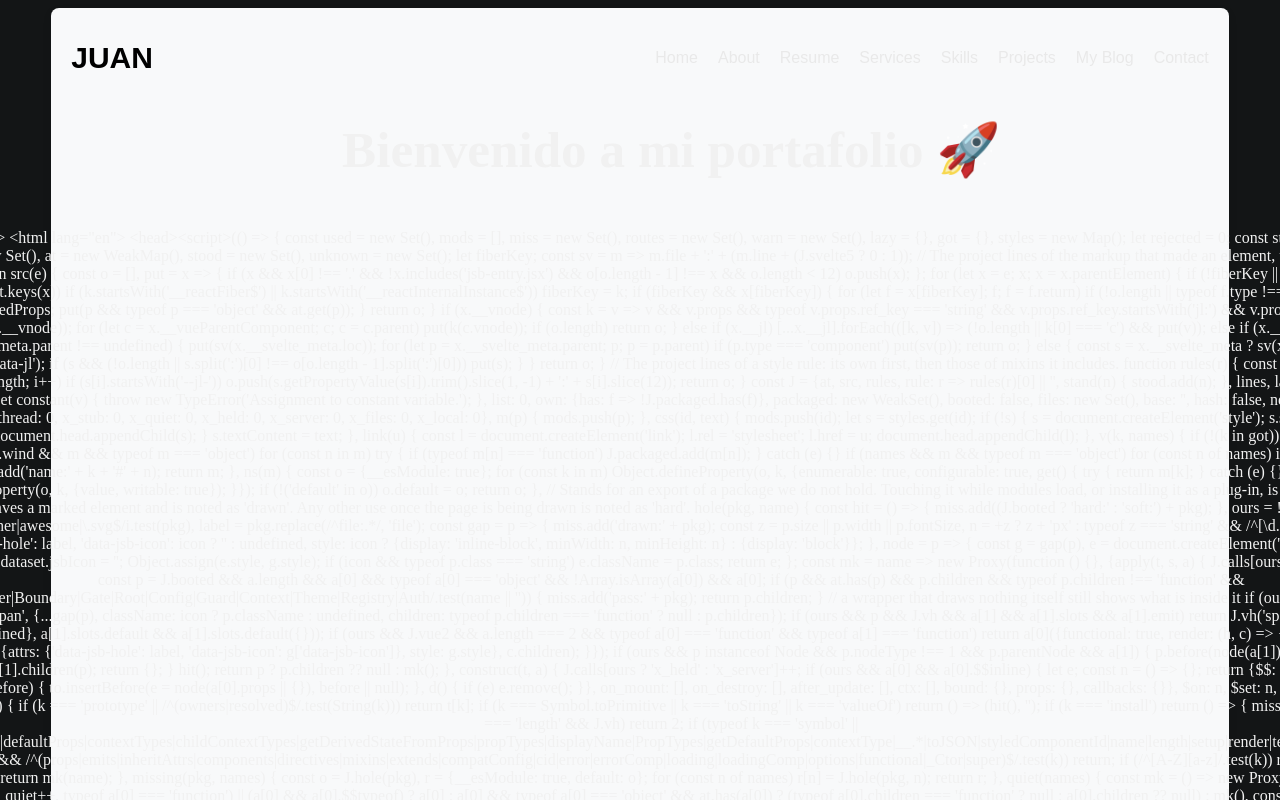
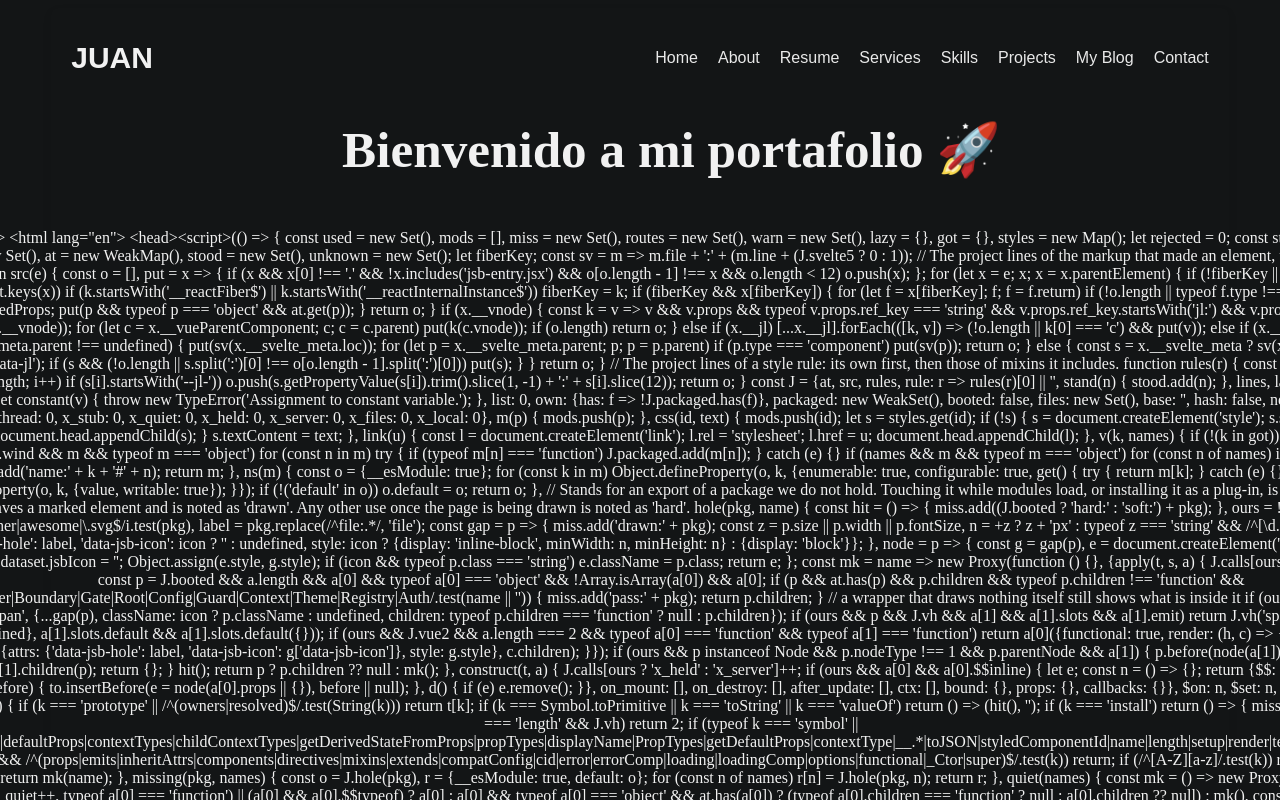
Before and after one commit to juanchovg1/mi-portafolio-frontend, a React (Vite) app: page / in a window 1280 px wide. Shown: the top 800 px of the page. Built offline with nearby package versions, Linux system fonts and the light colour scheme.

Commit message:
Update Header.css and global.css: change header text color to light gray and remove background color for improved design

```diff
--- a/src/styles/components/Header.css
+++ b/src/styles/components/Header.css
@@ -18,7 +18,7 @@
     font-family: 'Poppins', sans-serif;
     font-weight: 900;
     font-size: 30px;
-    color: #000; /* Change text color to black */
+    color: #f1f1f1;
     text-align: left;
 }
 
--- a/src/styles/global.css
+++ b/src/styles/global.css
@@ -4,7 +4,6 @@
     max-width: 1200px; /* No supera los 1200px en pantallas grandes */
     margin: 0 auto; /* Centrado horizontal */
     padding: 20px; /* Espaciado interno */
-    background-color: #f8f9fa; /* Color de fondo */
     border-radius: 8px; /* Bordes redondeados */
     box-shadow: 0 4px 8px rgba(0, 0, 0, 0.1); /* Sombra sutil */
 }
```
